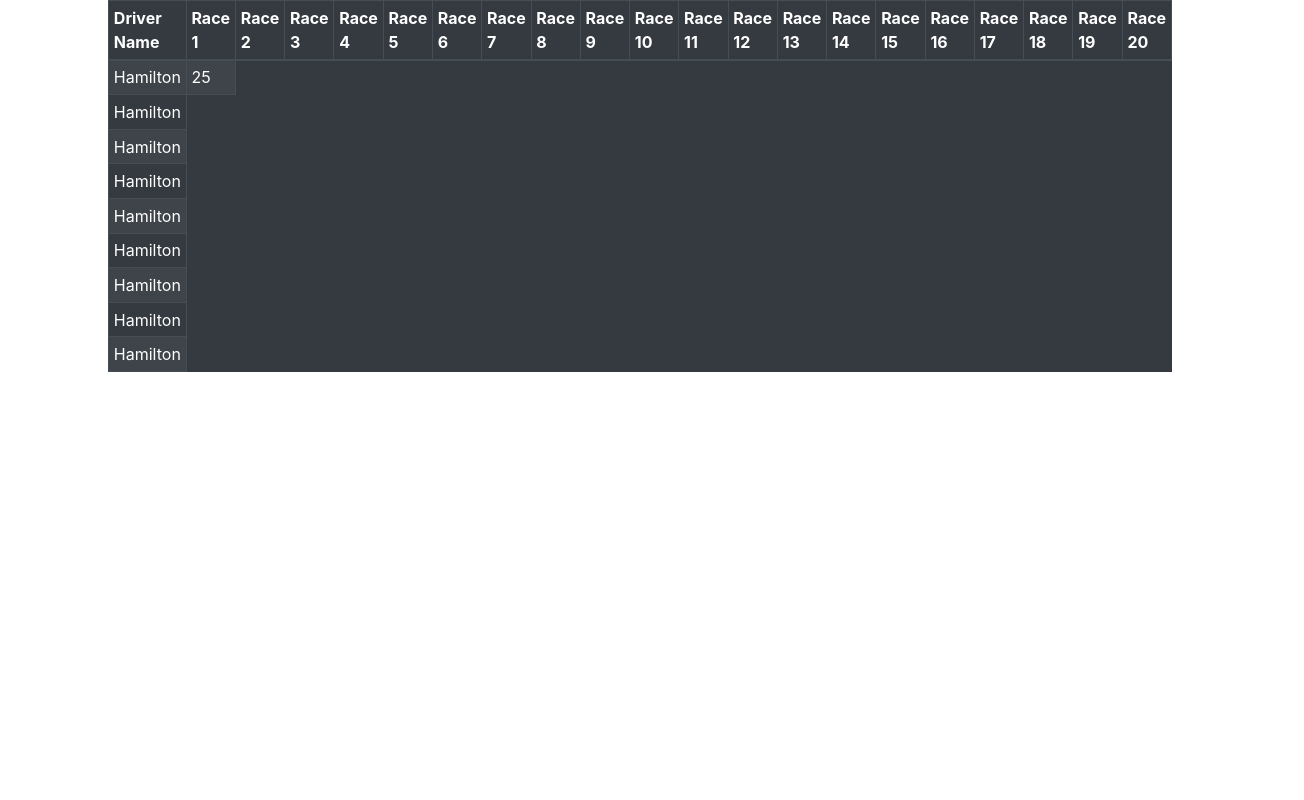
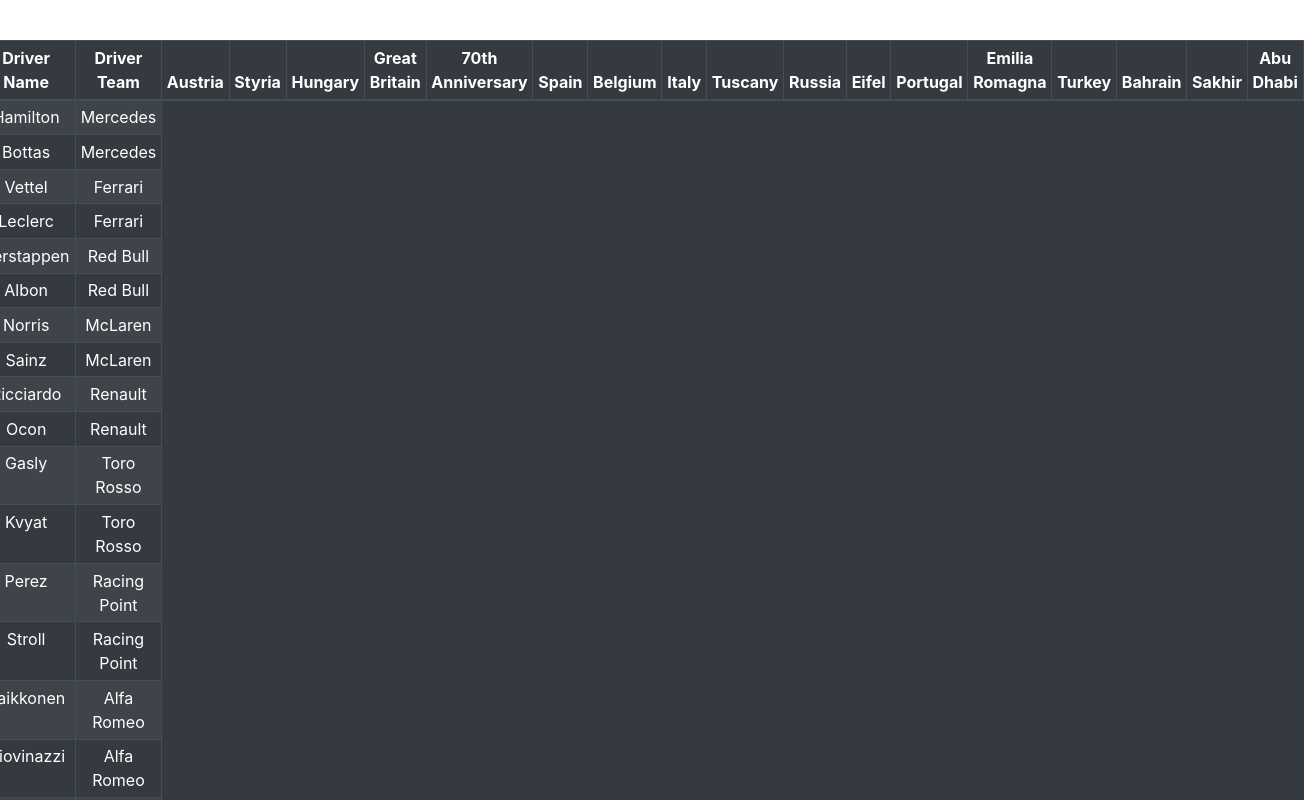
Before and after one commit to zcgraas/f1-points-engine, a React (Create React App) app: page / in a window 1280 px wide. Shown: the top 800 px of the page, 1304 px wide, since content can reach past the window. Built offline with nearby package versions, Linux system fonts and the light colour scheme.

Commit message:
Messed with test data, styles for table

```diff
--- a/src/Components/RaceTable.js
+++ b/src/Components/RaceTable.js
@@ -1,11 +1,10 @@
 import react, { Component} from 'react';
 import { Table } from 'react-bootstrap';
+
 import './Styles/RaceTable.css';
 import testData from './TestData.js'
 
-function setRaces(){
 
-}
 
 export default class RaceTable extends Component{
 
@@ -16,6 +15,7 @@
                     <thead>
                         <tr>
                             <th>Driver Name</th>
+                            <th>Driver Team</th>
                             {
                                 testData.races && testData.races.map((item) => {
                                     return(
@@ -26,34 +26,25 @@
                         </tr>
                     </thead>
                     <tbody>
-                        <tr>
-                            <td>Hamilton</td>
-                            <td>25</td>
-                        </tr>
-                        <tr>
-                            <td>Hamilton</td>
-                        </tr>
-                        <tr>
-                            <td>Hamilton</td>
-                        </tr>
-                        <tr>
-                            <td>Hamilton</td>
-                        </tr>
-                        <tr>
-                            <td>Hamilton</td>
-                        </tr>
-                        <tr>
-                            <td>Hamilton</td>
-                        </tr>
-                        <tr>
-                            <td>Hamilton</td>
-                        </tr>
-                        <tr>
-                            <td>Hamilton</td>
-                        </tr>
-                        <tr>
-                            <td>Hamilton</td>
-                        </tr>
+                        <>
+                        {
+                            testData.teams && testData.teams.map((item)=> {
+
+                                return(
+                                    <>
+                                    <tr>
+                                        <td>{item.driver1}</td>
+                                        <td>{item.team}</td>
+                                    </tr>
+                                    <tr>
+                                        <td>{item.driver2}</td>
+                                        <td>{item.team}</td>
+                                    </tr>
+                                    </>
+                                )
+                            })
+                        }
+                        </>
                     </tbody>
                 </Table>
             </div>
--- a/src/Components/Styles/RaceTable.css
+++ b/src/Components/Styles/RaceTable.css
@@ -1,8 +1,10 @@
 .table-container{
     display: flex;
-    width: 80vw;
+    width: 95vw;
     justify-content: center;
     align-items: center;
-    margin-left: 10vw;
-    margin-right: 10vw;
+    margin-left: 2.5vw;
+    margin-right: 2.5vw;
+    margin-top: 5vh;
+    text-align: center;
 }
--- a/src/Components/TestData.js
+++ b/src/Components/TestData.js
@@ -1,84 +1,97 @@
 let testData = {
     races:[
         {
-        title:'Race 1'
+            title: 'Austria'
         },
         {
-        title:'Race 2'
+            title: 'Styria'
         },
         {
-        title:'Race 3'
+            title: 'Hungary'
         },
         {
-        title:'Race 4'
+            title: 'Great Britain'
         },
         {
-        title:'Race 5'
+            title: '70th Anniversary'
         },
         {
-        title:'Race 6'
+            title: 'Spain'
         },
         {
-        title:'Race 7'
+            title: 'Belgium'
         },
         {
-        title:'Race 8'
+            title: 'Italy'
         },
         {
-        title:'Race 9'
+            title: 'Tuscany'
         },
         {
-        title:'Race 10'
+            title: 'Russia'
         },
         {
-        title:'Race 11'
+            title: 'Eifel'
         },
         {
-        title:'Race 12'
+            title: 'Portugal'
         },
         {
-        title:'Race 13'
+            title: 'Emilia Romagna'
         },
         {
-        title:'Race 14'
+            title: 'Turkey'
         },
         {
-            title:'Race 15'
+            title: 'Bahrain'
         },
         {
-            title:'Race 16'
+            title: 'Sakhir'
         },
         {
-            title:'Race 17'
-        },
-        {
-            title:'Race 18'
-        },
-        {
-            title:'Race 19'
-        },
-        {
-            title:'Race 20'
+            title: 'Abu Dhabi'
         }
 
     ],
-    drivers:[
-        'Hamilton',
-        'Hamilton',
-        'Hamilton',
-        'Hamilton',
-        'Hamilton',
-        'Hamilton',
-        'Hamilton',
-        'Hamilton',
-        'Hamilton',
-        'Hamilton',
-        'Hamilton',
-        'Hamilton',
-        'Hamilton',
-        'Hamilton',
-        'Hamilton',
-        'Hamilton'
+    teams:[
+        {
+            driver1:'Hamilton', driver2:'Bottas', team:'Mercedes'
+        },
+        {
+            driver1:'Vettel', driver2:'Leclerc', team:'Ferrari'
+        },
+
+        {
+            driver1:'Verstappen', driver2:'Albon', team:'Red Bull'
+        },
+
+        {
+            driver1:'Norris', driver2:'Sainz', team:'McLaren'
+        },
+
+        {
+            driver1:'Ricciardo', driver2:'Ocon', team:'Renault'
+        },
+
+        {
+            driver1:'Gasly', driver2:'Kvyat', team:'Toro Rosso'
+        },
+
+        {
+            driver1:'Perez', driver2:'Stroll', team:'Racing Point'
+        },
+
+        {
+            driver1:'Raikkonen', driver2:'Giovinazzi', team:'Alfa Romeo'
+        },
+        {
+            driver1:'Grosjean', driver2:'Magnussen', team:'Haas'
+        },
+        {
+            driver1:'Russell', driver2:'Latifi', team:'Williams'
+        }
+
+
     ]
 }
 
```
